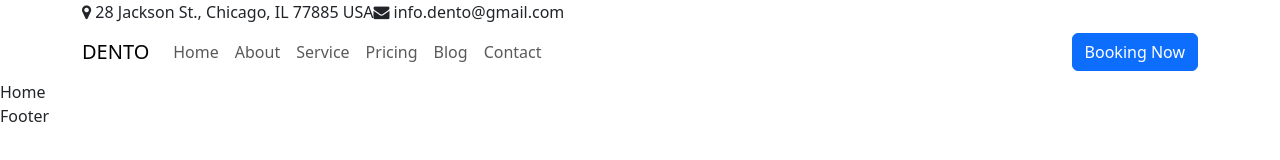
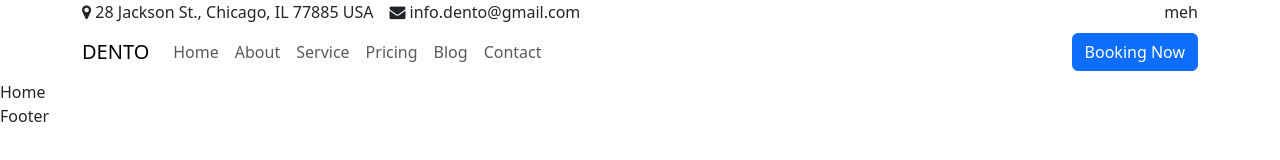
Before and after one commit to P5665/dental-react, a React (Vite) app: page / in a window 1280 px wide. Shown: the top 160 px of the page. Built offline with nearby package versions, Linux system fonts and the light colour scheme.

Commit message:
banner tweak

```diff
--- a/src/components/SocialBanner.jsx
+++ b/src/components/SocialBanner.jsx
@@ -9,19 +9,16 @@ const SocialBanner = () => {
 	return (
 		<Container>
 			<Row>
-				<Col
-					className='d-flex me-auto'
-					xs='12'
-				>
-					<div className='d-flex justify-content-between'>
+				<Col xs='12'>
+					<div className='d-flex'>
 						<span>
 							<i className={addressIcon}></i> {`${street}, ${city}, ${state} ${zip} ${country}`}
 						</span>
-						<span>
+						<span className='ms-3 me-auto'>
 							<i className={emailIcon}></i> {email}
 						</span>
+						<div>meh</div>
 					</div>
-					<div></div>
 				</Col>
 			</Row>
 		</Container>
```
